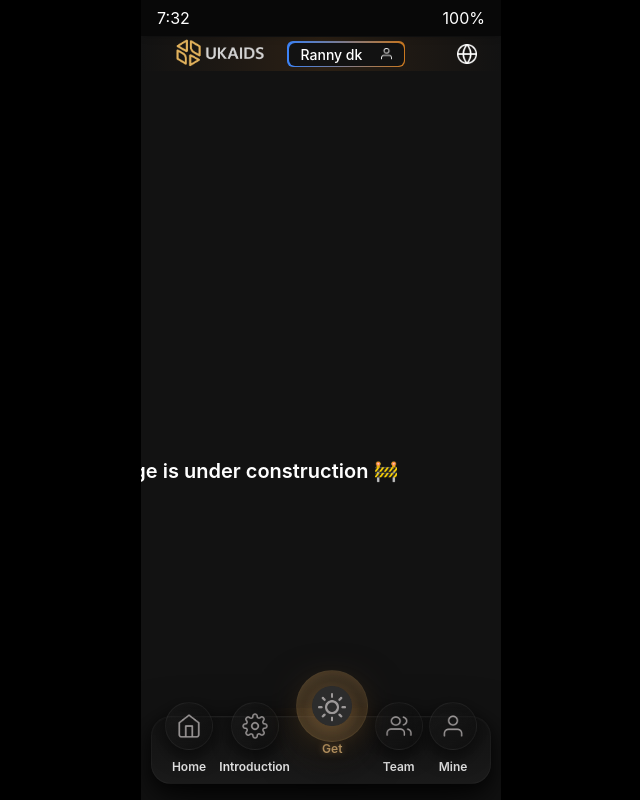
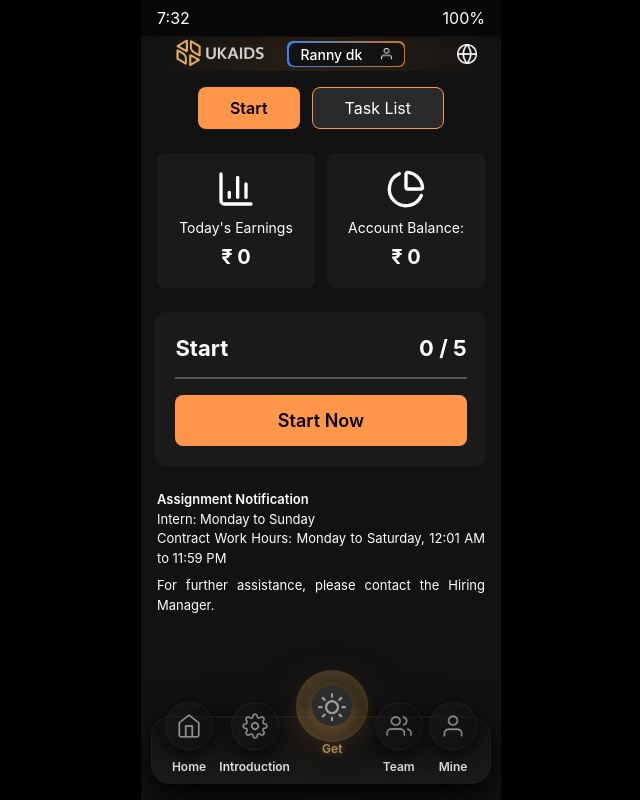
Before and after one commit to ShaonK/ukaids, a Next.js app: page /user-dashboard/get in a window 1280 px wide. Shown: the top 800 px of the page, without its empty margins (319-959 px from the left). Built offline with nearby package versions, Linux system fonts and the light colour scheme.

Commit message:
Get page updated

```diff
--- /dev/null
+++ b/app/user-dashboard/(pages)/get/components/AssignmentNotice.jsx
@@ -0,0 +1,18 @@
+"use client";
+
+export default function AssignmentNotice({
+  workDays = "Monday to Sunday",
+  workHours = "Monday to Saturday, 12:01 AM to 11:59 PM",
+  contact = "Hiring Manager",
+}) {
+  return (
+    <div className="text-white px-4 mt-6 text-[13px] leading-relaxed">
+      <p className="font-semibold">Assignment Notification</p>
+      <p>Intern: {workDays}</p>
+      <p>Contract Work Hours: {workHours}</p>
+      <p className="mt-2">
+        For further assistance, please contact the {contact}.
+      </p>
+    </div>
+  );
+}
--- /dev/null
+++ b/app/user-dashboard/(pages)/get/components/EarningsSummary.jsx
@@ -0,0 +1,26 @@
+"use client";
+
+import { BarChart3, PieChart } from "lucide-react";
+
+export default function EarningsSummary({
+  todayEarnings = 0,
+  accountBalance = 0,
+}) {
+  return (
+    <div className="grid grid-cols-2 gap-3 w-full px-4 mt-6">
+
+      <div className="bg-[#1A1A1A] rounded-lg p-4 flex flex-col items-center text-white">
+        <BarChart3 size={40} />
+        <p className="mt-2 text-[14px]">{`Today's Earnings`}</p>
+        <p className="text-[20px] font-bold mt-1">₹ {todayEarnings}</p>
+      </div>
+
+      <div className="bg-[#1A1A1A] rounded-lg p-4 flex flex-col items-center text-white">
+        <PieChart size={40} />
+        <p className="mt-2 text-[14px]">Account Balance:</p>
+        <p className="text-[20px] font-bold mt-1">₹ {accountBalance}</p>
+      </div>
+
+    </div>
+  );
+}
--- /dev/null
+++ b/app/user-dashboard/(pages)/get/components/HeaderButtons.jsx
@@ -0,0 +1,18 @@
+"use client";
+
+export default function HeaderButtons({
+  startLabel = "Start",
+  taskListLabel = "Task List",
+}) {
+  return (
+    <div className="flex w-full justify-center gap-3 mt-4">
+      <button className="px-8 py-2 bg-[#FF964A] text-black font-semibold rounded-lg">
+        {startLabel}
+      </button>
+
+      <button className="px-8 py-2 bg-[#2A2A2A] text-white border border-[#FF964A] rounded-lg">
+        {taskListLabel}
+      </button>
+    </div>
+  );
+}
--- /dev/null
+++ b/app/user-dashboard/(pages)/get/components/TaskProgress.jsx
@@ -0,0 +1,27 @@
+"use client";
+
+export default function TaskProgress({
+  completed = 0,
+  total = 5,
+  onStart = () => {},
+}) {
+  return (
+    <div className="w-[92%] mt-6 mx-auto bg-[#1A1A1A] rounded-xl p-5">
+      <div className="flex justify-between text-white text-[22px] font-bold">
+        <span>Start</span>
+        <span>
+          {completed} / {total}
+        </span>
+      </div>
+
+      <div className="w-full h-[2px] bg-[#555] mt-3" />
+
+      <button
+        onClick={onStart}
+        className="w-full bg-[#FF964A] text-black py-3 rounded-lg mt-4 text-[18px] font-semibold"
+      >
+        Start Now
+      </button>
+    </div>
+  );
+}
--- a/app/user-dashboard/(pages)/get/page.js
+++ b/app/user-dashboard/(pages)/get/page.js
@@ -1,29 +1,45 @@
 "use client";
 
-export default function TeamPage() {
+import HeaderButtons from "./components/HeaderButtons";
+import EarningsSummary from "./components/EarningsSummary";
+import TaskProgress from "./components/TaskProgress";
+import AssignmentNotice from "./components/AssignmentNotice";
+
+export default function GetPage() {
+
+  // 🔥 Dummy data (After API replace these)
+  const dashboardData = {
+    todayEarnings: 0,
+    accountBalance: 0,
+    completedTasks: 0,
+    totalTasks: 5,
+    workDays: "Monday to Sunday",
+    workHours: "Monday to Saturday, 12:01 AM to 11:59 PM",
+    contact: "Hiring Manager",
+  };
+
   return (
-    <div className="w-full min-h-screen flex justify-center items-center bg-[#121212]">
-      <div className="overflow-hidden w-full px-4">
-        <p className="text-xl font-semibold text-white whitespace-nowrap animate-marquee">
-          🚧 This get page is under construction 🚧
-        </p>
-      </div>
+    <div className="w-full">
 
-      <style jsx>{`
-        .animate-marquee {
-          display: inline-block;
-          animation: marquee 8s linear infinite;
-        }
+      <HeaderButtons startLabel="Start" taskListLabel="Task List" />
 
-        @keyframes marquee {
-          0% {
-            transform: translateX(100%);
-          }
-          100% {
-            transform: translateX(-100%);
-          }
-        }
-      `}</style>
+      <EarningsSummary
+        todayEarnings={dashboardData.todayEarnings}
+        accountBalance={dashboardData.accountBalance}
+      />
+
+      <TaskProgress
+        completed={dashboardData.completedTasks}
+        total={dashboardData.totalTasks}
+        onStart={() => console.log("Start Now Clicked")}
+      />
+
+      <AssignmentNotice
+        workDays={dashboardData.workDays}
+        workHours={dashboardData.workHours}
+        contact={dashboardData.contact}
+      />
+
     </div>
   );
 }
```
